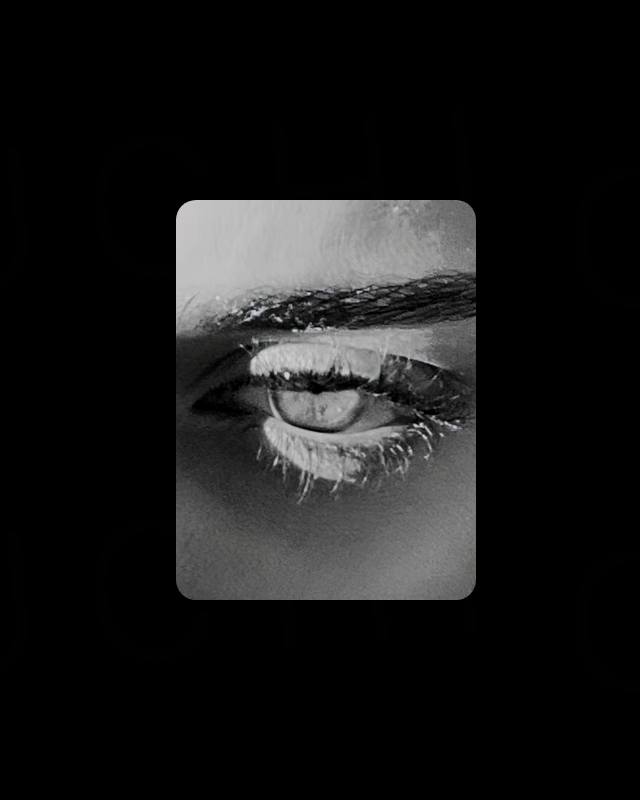
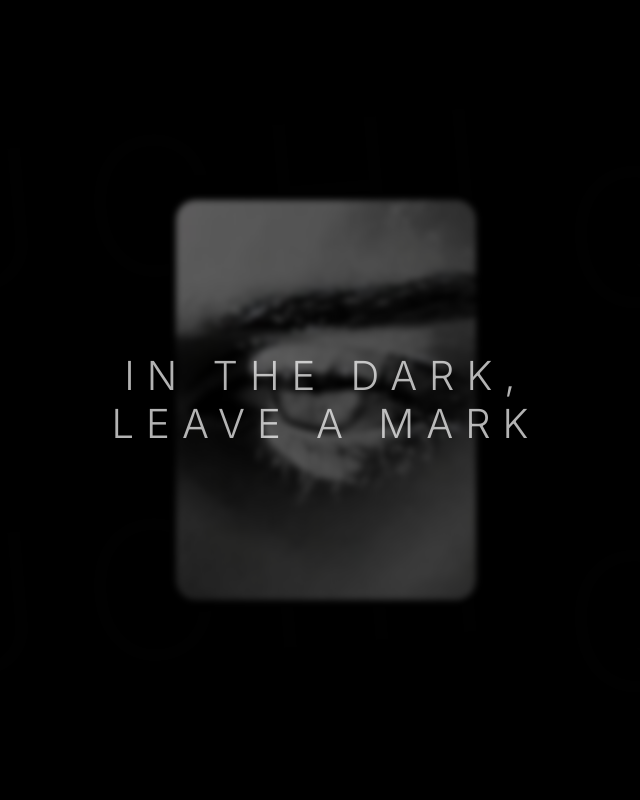
Before and after one commit to Gel788/14sept-coming-soon, a website: page index.html in a window 1280 px wide. Shown: the top 800 px of the page, without its empty margins (314-954 px from the left). Drawn offline with Linux system fonts and the light colour scheme.

Commit message:
Переделал на один экран - последовательная смена текстов без скролла

```diff
--- a/index.html
+++ b/index.html
@@ -4,21 +4,18 @@
     <meta charset="UTF-8">
     <meta name="viewport" content="width=device-width, initial-scale=1.0">
     <title>14SEPT — In the Dark, Leave a Mark</title>
-    <link rel="stylesheet" href="styles.css?v=22">
+    <link rel="stylesheet" href="styles.css?v=23">
     <link rel="preconnect" href="https://fonts.googleapis.com">
     <link rel="preconnect" href="https://fonts.gstatic.com" crossorigin>
     <link href="https://fonts.googleapis.com/css2?family=Inter:wght@300;400;500;600;700&display=swap" rel="stylesheet">
 </head>
 <body>
-    <!-- СЕКЦИЯ 1: Фото -->
-    <section class="photo-section" id="photo-section">
-        <div class="photo-container">
+    <!-- Фото фон -->
+    <div class="photo-background">
         <img src="2025-09-08 17.10.44.jpg" alt="14SEPT" class="hero-photo" id="hero-photo">
     </div>
-    </section>
 
-    <!-- СЕКЦИЯ 2: Тексты при скролле -->
-    <section class="text-section" id="text-section">
+    <!-- Контент на одном экране -->
     <div class="container">
         <!-- Фоновый паттерн с силуэтами Quchi -->
         <div class="quchi-pattern" id="quchi-pattern">
@@ -98,8 +95,7 @@
             </div>
         </div>
     </div>
-    </section>
 
-    <script src="script.js?v=16"></script>
+    <script src="script.js?v=17"></script>
 </body>
 </html>
--- a/public/styles.css
+++ b/public/styles.css
@@ -1,4 +1,4 @@
-/* Скролл-эффекты для 14SEPT */
+/* Один экран без скролла - 14SEPT */
 
 * {
     margin: 0;
@@ -6,40 +6,32 @@
     box-sizing: border-box;
 }
 
-html {
-    scroll-behavior: smooth;
+html, body {
+    height: 100%;
+    overflow: hidden; /* Убираем скролл */
 }
 
 body {
     font-family: 'Inter', -apple-system, BlinkMacSystemFont, sans-serif;
     background: #000000;
     color: #ffffff;
-    overflow-x: hidden;
     position: relative;
-}
-
-/* СЕКЦИЯ 1: Фото */
-.photo-section {
-    height: 100vh;
     display: flex;
     align-items: center;
     justify-content: center;
-    position: relative;
-    overflow: hidden;
+}
+
+/* Фото фон */
+.photo-background {
     position: fixed;
     top: 0;
     left: 0;
     width: 100%;
+    height: 100%;
     z-index: 1;
-}
-
-.photo-container {
-    width: 100%;
-    height: 100%;
     display: flex;
     align-items: center;
     justify-content: center;
-    position: relative;
 }
 
 .hero-photo {
@@ -47,29 +39,19 @@ body {
     height: 400px;
     object-fit: cover;
     border-radius: 20px;
-    filter: brightness(0.8) contrast(1.1);
+    filter: brightness(0.4) contrast(1.1) blur(3px);
+    box-shadow: 0 20px 60px rgba(0, 0, 0, 0.5);
     transition: all 0.8s cubic-bezier(0.25, 0.46, 0.45, 0.94);
-    transform: scale(1);
-    box-shadow: 0 20px 60px rgba(0, 0, 0, 0.5);
-}
-
-/* СЕКЦИЯ 2: Тексты */
-.text-section {
-    min-height: 300vh;
-    position: relative;
-    background: #000000;
-    z-index: 2;
-    margin-top: 100vh;
 }
 
 .container {
     position: relative;
     width: 100%;
-    height: 100%;
+    height: 100vh;
     display: flex;
     align-items: center;
     justify-content: center;
-    padding: 2rem;
+    z-index: 2;
 }
 
 .content {
@@ -111,7 +93,7 @@ body {
     font-family: 'Inter', sans-serif;
 }
 
-/* Основные тексты - эффективная анимация */
+/* Основные тексты - последовательная смена */
 .main-text {
     font-size: clamp(3rem, 12vw, 8rem);
     font-weight: 300;
@@ -157,7 +139,7 @@ body {
     transform: translate(-50%, -50%) translateY(0);
 }
 
-/* Coming Soon - эффективная анимация */
+/* Coming Soon */
 .coming-soon {
     opacity: 0;
     visibility: hidden;
@@ -182,7 +164,7 @@ body {
     color: rgba(255, 255, 255, 0.9);
 }
 
-/* Финальная фаза - элегантное расположение */
+/* Финальная фаза - все вместе */
 .content.final-phase .main-text {
     position: relative;
     transform: none;
--- a/script.js
+++ b/script.js
@@ -1,88 +1,74 @@
-// Скролл-эффекты для 14SEPT — In the Dark, Leave a Mark
+// Последовательная смена текстов на одном экране - 14SEPT
 
 document.addEventListener('DOMContentLoaded', function() {
-    console.log('🚀 Скролл-анимации загружены!');
+    console.log('🎬 Последовательная анимация загружена!');
 
     // Элементы
     const heroPhoto = document.getElementById('hero-photo');
-    const textSection = document.getElementById('text-section');
     const mainText = document.getElementById('main-text');
     const subtitle = document.getElementById('subtitle');
     const comingSoon = document.getElementById('coming-soon');
     const animatedQuchi = document.getElementById('animated-quchi');
     const hoodiesilhouette = document.getElementById('hoodie-silhouette');
 
-    // Скролл-эффекты
-    function handleScroll() {
-        const scrollY = window.scrollY;
-        const windowHeight = window.innerHeight;
+    // Запуск последовательной анимации
+    function startSequence() {
+        console.log('🚀 Запускаем последовательную анимацию...');
 
-        // ЭФФЕКТ 1: Увеличение фото при скролле
-        if (scrollY < windowHeight) {
-            const progress = scrollY / windowHeight;
-            const scale = 1 + (progress * 2); // Увеличиваем до 3x
-            const blur = progress * 10; // Размытие
+        // ФАЗА 1: Появляется "14SEPT" (1-3 секунды)
+        setTimeout(() => {
+            console.log('✨ Фаза 1: Появляется 14SEPT');
+            mainText.classList.add('show');
+        }, 1000);
 
-            heroPhoto.style.transform = `scale(${scale})`;
-            heroPhoto.style.filter = `brightness(${0.8 - progress * 0.3}) contrast(1.1) blur(${blur}px)`;
-            heroPhoto.style.opacity = 1 - progress * 0.5; // Затухание
+        // ФАЗА 2: Исчезает "14SEPT", появляется подзаголовок (3-6 секунд)
+        setTimeout(() => {
+            console.log('🌊 Фаза 2: 14SEPT исчезает');
+            mainText.classList.remove('show');
 
-            console.log(`📸 Фото: scale=${scale.toFixed(2)}, blur=${blur.toFixed(1)}px`);
-        }
+            setTimeout(() => {
+                console.log('✨ Фаза 2: Появляется подзаголовок');
+                subtitle.classList.add('show');
+            }, 500);
+        }, 3000);
 
-        // ЭФФЕКТ 2: Появление "14SEPT" при скролле
-        if (scrollY > windowHeight * 0.3) {
-            if (!mainText.classList.contains('show')) {
-                console.log('✨ Появляется 14SEPT при скролле!');
-                mainText.classList.add('show');
-            }
-        } else {
-            mainText.classList.remove('show');
-        }
+        // ФАЗА 3: Исчезает подзаголовок, появляется "Coming Soon" (6-9 секунд)
+        setTimeout(() => {
+            console.log('🎭 Фаза 3: Подзаголовок исчезает');
+            subtitle.classList.remove('show');
 
-        // ЭФФЕКТ 3: Появление "In the Dark, Leave a Mark" при дальнейшем скролле
-        if (scrollY > windowHeight * 0.7) {
-            if (!subtitle.classList.contains('show')) {
-                console.log('🌊 Появляется подзаголовок при скролле!');
-                subtitle.classList.add('show');
-            }
-        } else {
-            subtitle.classList.remove('show');
-        }
+            setTimeout(() => {
+                console.log('✨ Фаза 3: Появляется Coming Soon');
+                comingSoon.classList.add('show');
+            }, 500);
+        }, 6000);
 
-        // ЭФФЕКТ 4: Финальная композиция при глубоком скролле
-        if (scrollY > windowHeight * 1.2) {
+        // ФАЗА 4: Финальная композиция - все вместе (9+ секунд)
+        setTimeout(() => {
+            console.log('🏆 Фаза 4: Финальная композиция');
+
+            // Добавляем класс для финальной фазы
             const content = document.querySelector('.content');
-            if (!content.classList.contains('final-phase')) {
-                console.log('🎭 Финальная композиция при скролле!');
-                content.classList.add('final-phase');
+            content.classList.add('final-phase');
+
+            // Скрываем Coming Soon для перехода
+            comingSoon.classList.remove('show');
+
+            // Показываем все элементы вместе
+            setTimeout(() => {
                 mainText.classList.add('show');
                 subtitle.classList.add('show');
                 comingSoon.classList.add('show');
 
-                // Запускаем анимацию Quchi через секунду
+                console.log('🎨 Все элементы показаны вместе');
+
+                // Запускаем анимацию Quchi через 2 секунды
                 setTimeout(() => {
                     animateQuchiLetters();
-                }, 1000);
-            }
-        } else {
-            // Убираем финальную фазу если скроллим назад
-            const content = document.querySelector('.content');
-            if (content.classList.contains('final-phase')) {
-                content.classList.remove('final-phase');
-                comingSoon.classList.remove('show');
-                animatedQuchi.classList.remove('show');
-                hoodiesilhouette.classList.remove('show');
-
-                // Очищаем анимацию букв
-                const letters = document.querySelectorAll('.quchi-letter');
-                letters.forEach(letter => {
-                    letter.classList.remove('draw', 'fade-out');
-                });
-            }
-        }
+                }, 2000);
+            }, 600);
+        }, 9000);
     }
-
 
     // Современная анимация букв Quchi
     function animateQuchiLetters() {
@@ -116,19 +102,38 @@ document.addEventListener('DOMContentLoaded', function() {
                 animatedQuchi.classList.remove('show');
                 hoodiesilhouette.classList.add('show');
                 console.log('👕 Силуэт худи элегантно появляется!');
+
+                // Автоматический рестарт через 5 секунд
+                setTimeout(() => {
+                    console.log('🔄 Автоматический рестарт анимации...');
+                    restartAnimation();
+                }, 5000);
             }, 1000);
         }, letters.length * 200 + 2000);
     }
 
-    // Рестарт анимации - просто прокрутка в начало
+    // Рестарт анимации
     function restartAnimation() {
-        // Прокручиваем в начало - все остальное управляется скроллом
-        window.scrollTo({ top: 0, behavior: 'smooth' });
-        console.log('🔄 Прокрутка в начало!');
+        console.log('🔄 Перезапускаем анимацию...');
+
+        // Очищаем все классы
+        const content = document.querySelector('.content');
+        content.classList.remove('final-phase');
+
+        [mainText, subtitle, comingSoon, animatedQuchi, hoodiesilhouette].forEach(el => {
+            if (el) el.classList.remove('show');
+        });
+
+        const letters = document.querySelectorAll('.quchi-letter');
+        letters.forEach(letter => {
+            letter.classList.remove('draw', 'fade-out');
+        });
+
+        // Запускаем заново через секунду
+        setTimeout(() => {
+            startSequence();
+        }, 1000);
     }
-
-    // Обработка скролла
-    window.addEventListener('scroll', handleScroll);
 
     // Обработка клика и пробела для рестарта
     document.addEventListener('click', restartAnimation);
@@ -139,5 +144,8 @@ document.addEventListener('DOMContentLoaded', function() {
         }
     });
 
-    console.log('🎬 Скролл-эффекты готовы! Начинайте скроллить...');
+    // Запускаем первую анимацию
+    startSequence();
+
+    console.log('🎭 Последовательная анимация готова! Один экран, смена текстов по таймеру.');
 });
--- a/styles.css
+++ b/styles.css
@@ -1,4 +1,4 @@
-/* Скролл-эффекты для 14SEPT */
+/* Один экран без скролла - 14SEPT */
 
 * {
     margin: 0;
@@ -6,40 +6,32 @@
     box-sizing: border-box;
 }
 
-html {
-    scroll-behavior: smooth;
+html, body {
+    height: 100%;
+    overflow: hidden; /* Убираем скролл */
 }
 
 body {
     font-family: 'Inter', -apple-system, BlinkMacSystemFont, sans-serif;
     background: #000000;
     color: #ffffff;
-    overflow-x: hidden;
     position: relative;
-}
-
-/* СЕКЦИЯ 1: Фото */
-.photo-section {
-    height: 100vh;
     display: flex;
     align-items: center;
     justify-content: center;
-    position: relative;
-    overflow: hidden;
+}
+
+/* Фото фон */
+.photo-background {
     position: fixed;
     top: 0;
     left: 0;
     width: 100%;
+    height: 100%;
     z-index: 1;
-}
-
-.photo-container {
-    width: 100%;
-    height: 100%;
     display: flex;
     align-items: center;
     justify-content: center;
-    position: relative;
 }
 
 .hero-photo {
@@ -47,29 +39,19 @@ body {
     height: 400px;
     object-fit: cover;
     border-radius: 20px;
-    filter: brightness(0.8) contrast(1.1);
+    filter: brightness(0.4) contrast(1.1) blur(3px);
+    box-shadow: 0 20px 60px rgba(0, 0, 0, 0.5);
     transition: all 0.8s cubic-bezier(0.25, 0.46, 0.45, 0.94);
-    transform: scale(1);
-    box-shadow: 0 20px 60px rgba(0, 0, 0, 0.5);
-}
-
-/* СЕКЦИЯ 2: Тексты */
-.text-section {
-    min-height: 300vh;
-    position: relative;
-    background: #000000;
-    z-index: 2;
-    margin-top: 100vh;
 }
 
 .container {
     position: relative;
     width: 100%;
-    height: 100%;
+    height: 100vh;
     display: flex;
     align-items: center;
     justify-content: center;
-    padding: 2rem;
+    z-index: 2;
 }
 
 .content {
@@ -111,7 +93,7 @@ body {
     font-family: 'Inter', sans-serif;
 }
 
-/* Основные тексты - эффективная анимация */
+/* Основные тексты - последовательная смена */
 .main-text {
     font-size: clamp(3rem, 12vw, 8rem);
     font-weight: 300;
@@ -157,7 +139,7 @@ body {
     transform: translate(-50%, -50%) translateY(0);
 }
 
-/* Coming Soon - эффективная анимация */
+/* Coming Soon */
 .coming-soon {
     opacity: 0;
     visibility: hidden;
@@ -182,7 +164,7 @@ body {
     color: rgba(255, 255, 255, 0.9);
 }
 
-/* Финальная фаза - элегантное расположение */
+/* Финальная фаза - все вместе */
 .content.final-phase .main-text {
     position: relative;
     transform: none;
```
Also changed, not shown: public/index.html (+5 -9 lines), public/script.js (+76 -68 lines). Lines whose indentation alone changed are shown as unchanged.
